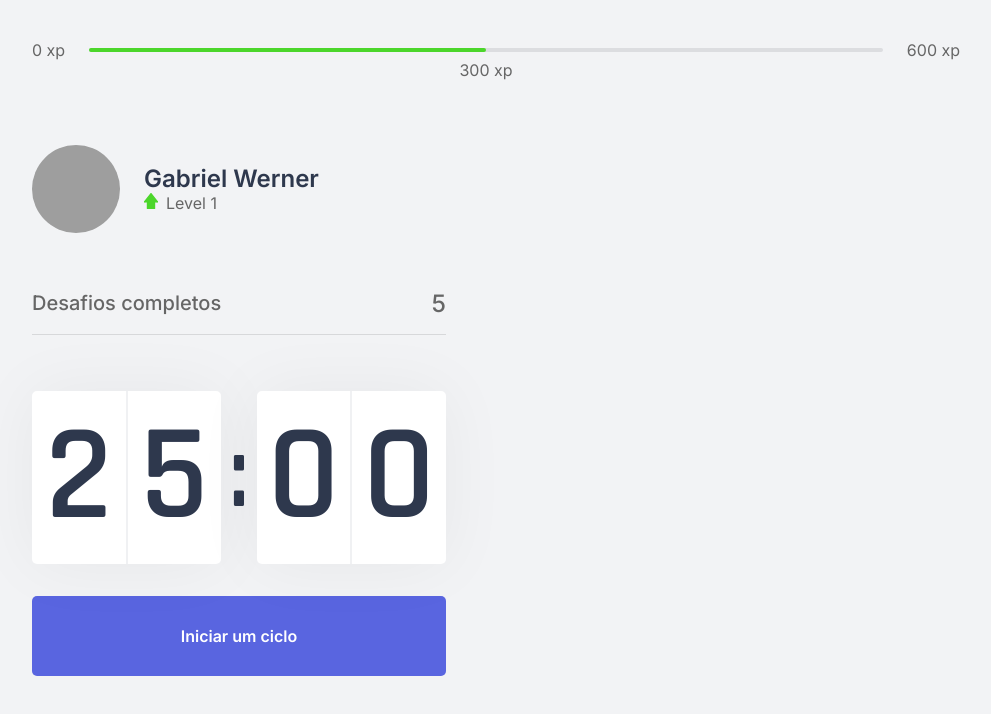
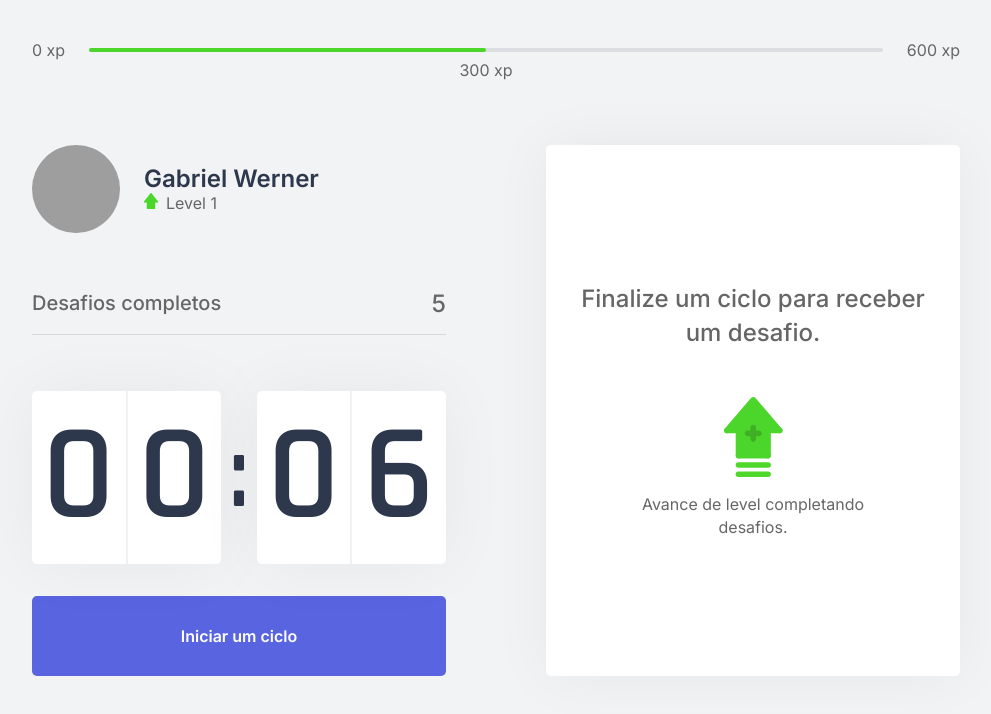
Before and after one commit to gabrielgfw/move-it-nextjs-nlw, a Next.js app: page / in a window 1280 px wide. Shown: the top 714 px of the page, without its empty margins (144-1135 px from the left). Built offline with nearby package versions, Linux system fonts and the light colour scheme; grey boxes are pictures that could not be loaded.

Commit message:
add info do desafio, sem funcionalidade por enquanto

```diff
--- /dev/null
+++ b/src/components/ChallengeBox.tsx
@@ -0,0 +1,15 @@
+import styles from '../styles/components/ChallengeBox.module.css'
+
+export function ChallengeBox() {
+  return (
+    <div className={ styles.challengeBoxContainer }>
+      <div className={ styles.challengeNotActive }>
+        <strong>Finalize um ciclo para receber um desafio.</strong>
+        <p>
+          <img src="icons/level-up.svg" alt="Level up"/>
+          Avance de level completando desafios.
+        </p>
+      </div>
+    </div>
+  )
+}
--- a/src/components/Countdown.tsx
+++ b/src/components/Countdown.tsx
@@ -4,8 +4,9 @@
 let countdownTimeout: NodeJS.Timeout;
 
 export function Countdown() {
-  const [ time, setTime ] = useState(25 * 60);
+  const [ time, setTime ] = useState(0.1 * 60);
   const [ isActive, setIsActive ] = useState(false);
+  const [ hasFinished, setHasFinished ] = useState(false);
 
   const minutes = Math.floor(time / 60);
   const seconds = time % 60;
@@ -23,17 +24,20 @@
   function resetCountdown() {
     clearTimeout(countdownTimeout);
     setIsActive(false);
-    setTime(25 * 60);
+    setTime(0.1 * 60);
   }
 
   // UseEffect recebe 2 parâmetros:
-  // 1º: O que será executado?
-  // 2º: Quando será executado?
+  // 1º: O que será executado? (function)
+  // 2º: Quando será executado? (o que será observado)
   useEffect(() => {
     if(isActive && time > 0) {
       countdownTimeout = setTimeout(() => {
         setTime(time - 1);
       }, 1000)
+    } else if(isActive && time === 0) {
+      setHasFinished(true);
+      setIsActive(false);
     }
   },  [ isActive, time ]);
 
@@ -51,6 +55,15 @@
         </div>
       </div>
 
+      { hasFinished ? (
+        <button
+          disabled
+          className={ styles.countdownButton }
+          >
+          Ciclo encerrado
+        </button>
+      ) : (
+        <>
           { isActive ? (
             // Concatenação nos styles para acrescentar mais de um style.
             <button
@@ -69,6 +82,10 @@
               Iniciar um ciclo
             </button>
           ) }
+        </>
+      ) }
+
+
 
     </div>
   )
--- a/src/pages/index.tsx
+++ b/src/pages/index.tsx
@@ -1,8 +1,9 @@
+import Head from 'next/head';
 import { CompletedChallenges } from '../components/CompletedChallenges';
 import { Countdown } from '../components/Countdown';
 import { ExperienceBar } from "../components/ExperienceBar";
 import { Profile } from '../components/Profile';
-import Head from 'next/head';
+import { ChallengeBox } from '../components/ChallengeBox';
 
 import styles from '../styles/pages/Home.module.css'
 
@@ -20,6 +21,9 @@
           <CompletedChallenges/>
           <Countdown />
         </div>
+        <div>
+          <ChallengeBox />
+        </div>
       </section>
   </div>
   )
--- /dev/null
+++ b/src/styles/components/ChallengeBox.module.css
@@ -0,0 +1,41 @@
+.challengeBoxContainer{
+  height: 100%;
+
+  background: var(--white);
+  border-radius: 5px;
+  box-shadow: 0 0 60px rgb(0, 0, 0, 0.05);
+  padding: 1.5rem 2rem;
+
+  display: flex;
+  flex-direction: column;
+  align-items: center;
+  justify-content: center;
+
+  text-align: center;
+}
+
+.challengeNotActive {
+  display: flex;
+  flex-direction: column;
+  align-items: center;
+
+}
+
+.challengeNotActive strong {
+  font-size: 1.5rem;
+  font-weight: 500;
+  line-height: 1.4;
+}
+
+.challengeNotActive p {
+  display: flex;
+  flex-direction: column;
+  align-items: center;
+  line-height: 1.4;
+  max-width: 70%;
+  margin-top: 3rem;
+}
+
+.challengeNotActive p img {
+  margin-bottom: 1rem;
+}
--- a/src/styles/components/Countdown.module.css
+++ b/src/styles/components/Countdown.module.css
@@ -1,4 +1,5 @@
 .countdownContainer {
+  pointer-events: none;
   display: flex;
   align-items: center;
   font-family: Rajdhani;
@@ -57,7 +58,7 @@
   transition: background-color 0.2s;
 }
 
-.countdownButton:hover {
+.countdownButton:not(:disabled):hover {
   background: var(--blue-dark);
 }
 
@@ -68,7 +69,13 @@
   transition: background-color 0.2s, color 0.4s;
 }
 
-.countdownButtonActive:hover {
+.countdownButtonActive:not(:disabled):hover {
   background: var(--red);
   color: var(--white);
 }
+
+.countdownButton:disabled {
+  background: var(--white);
+  color: var(--text);
+  cursor: not-allowed;
+}
--- a/src/styles/global.css
+++ b/src/styles/global.css
@@ -2,6 +2,10 @@
   margin: 0;
   padding: 0;
   box-sizing: border-box;
+}
+
+*:focus {
+  outline: none;
 }
 
 :root {
```
Lines whose indentation alone changed are shown as unchanged.
